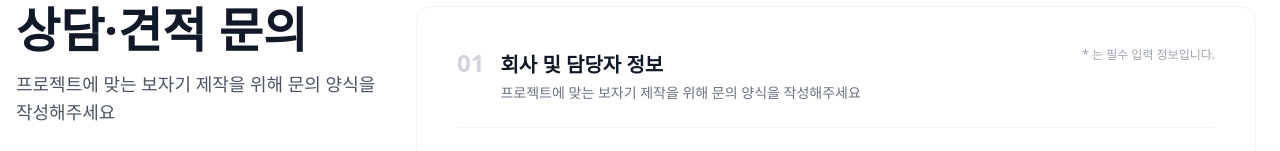
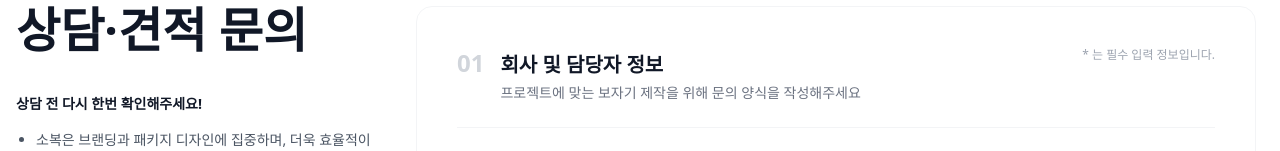
Before and after one commit to faddit-agency/sobok, a React (Vite) app: page /inquiry in a window 1280 px wide. Shown: the part 122-273 px from the top of the page. Built offline with nearby package versions, Linux system fonts and the light colour scheme; no server answers.

Commit message:
문의 폼 subtitle 텍스트 제거

```diff
--- a/src/pages/Inquiry.tsx
+++ b/src/pages/Inquiry.tsx
@@ -260,7 +260,6 @@
           <aside className="space-y-10 lg:sticky lg:top-32 self-start">
             <div>
               <h1 className="text-4xl md:text-5xl font-bold text-gray-900">{t("inquiry.title")}</h1>
-              <p className="text-lg text-gray-600 mt-4">{t("inquiry.subtitle")}</p>
             </div>
             <div>
               <p className="text-sm font-semibold text-gray-900 mb-4">{t("inquiry.overview.title")}</p>
```
